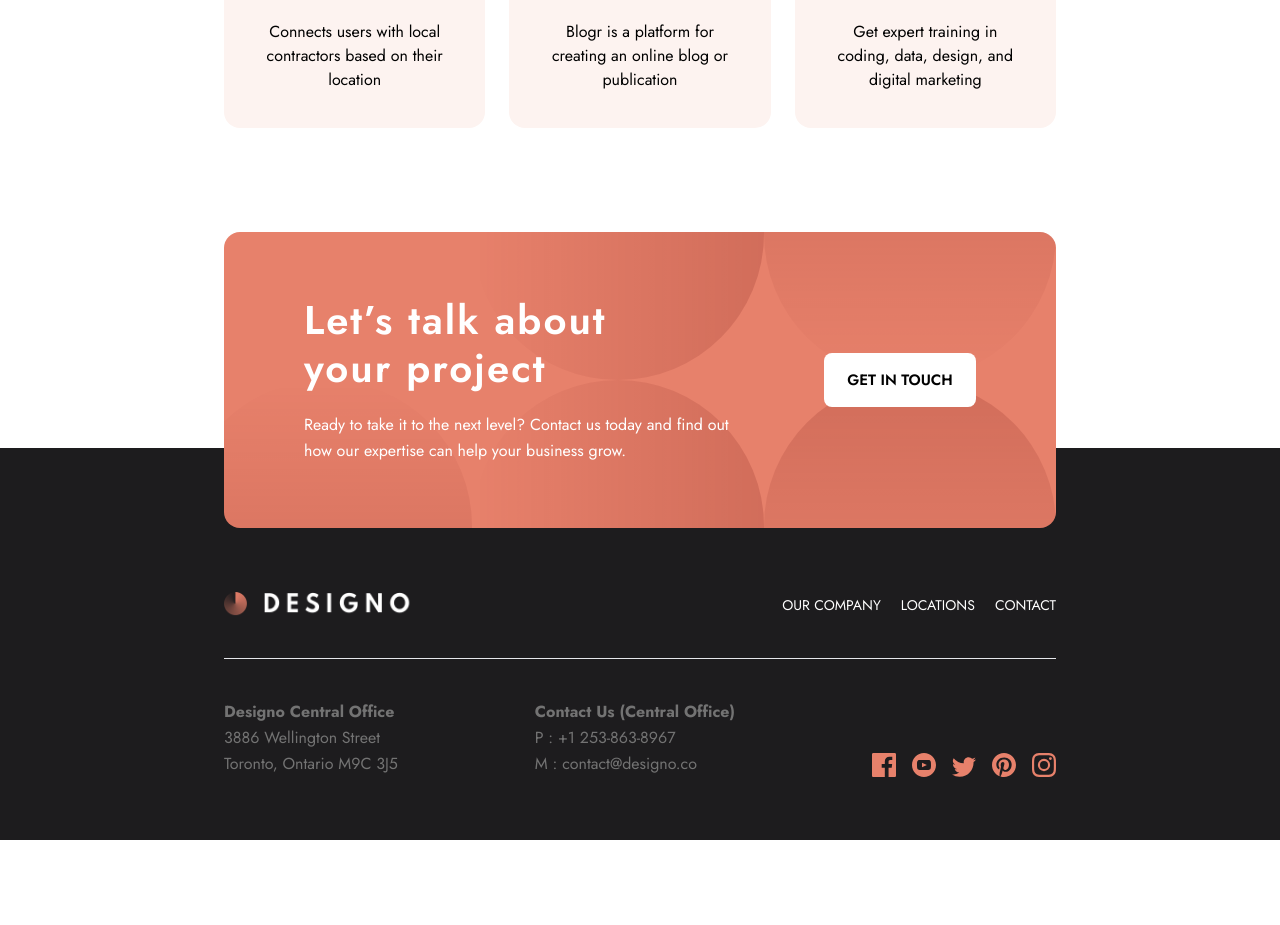
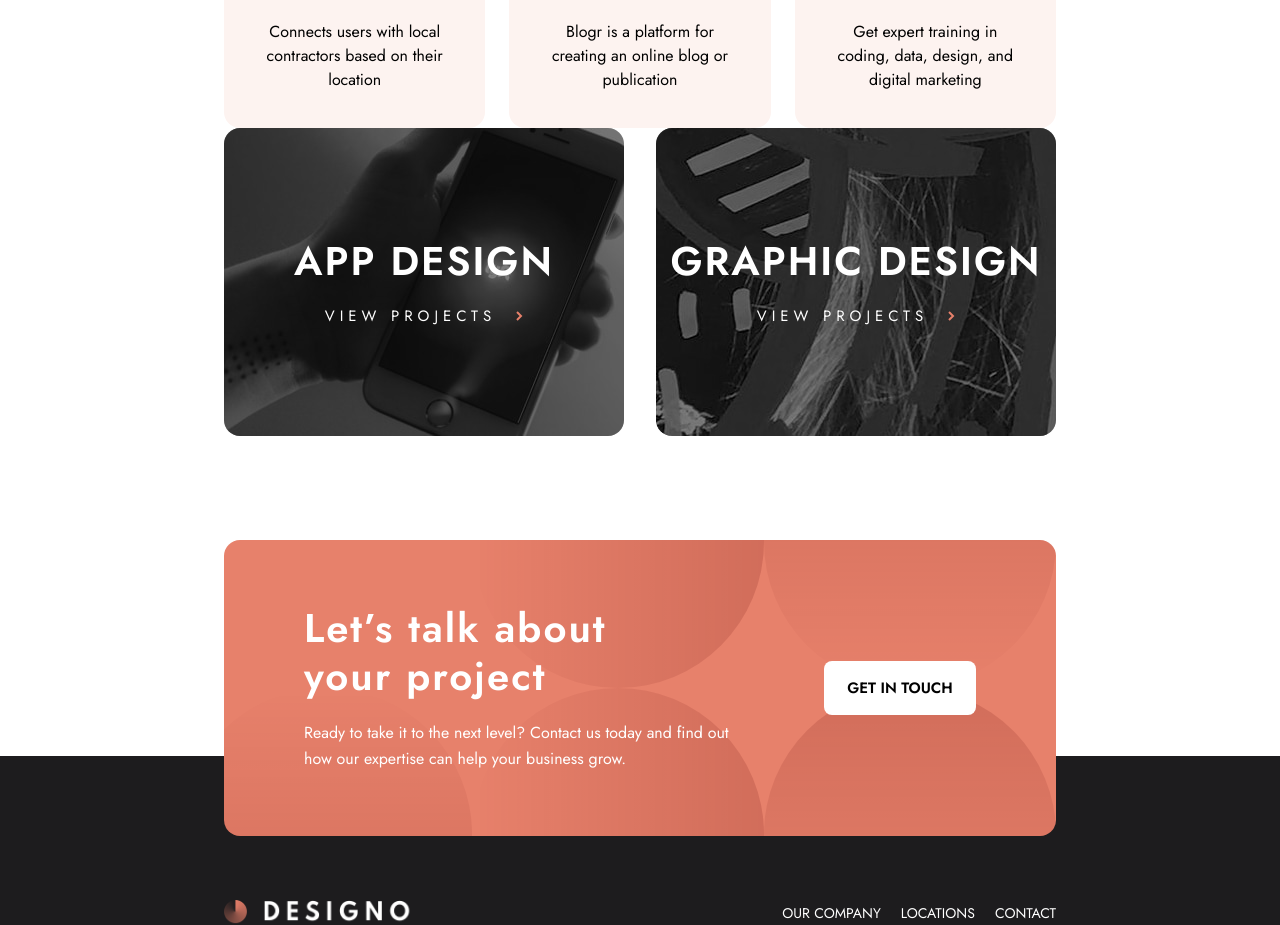
Before and after one commit to Oz996/Designo, a React (Vite) app: page /webdesign in a window 1280 px wide. Shown: the part 1460-2385 px from the top of the page. Before the commit the page ends 2300 px from the top, so only its background shows below. Built offline with nearby package versions, Linux system fonts and the light colour scheme.

Commit message:
added design component and some changes

```diff
--- a/src/components/shared/Button.tsx
+++ b/src/components/shared/Button.tsx
@@ -10,9 +10,10 @@ const Button = ({ variant = "primary", children }: props) => {
   return (
     <button
       className={classNames({
-        "min-w-[9.5rem] uppercase py-4 text-[15px] font-semibold rounded-lg cursor-pointer relative duration-300 active:duration-100 active:text-white overflow-hidden z-20":
+        "min-w-[9.5rem] uppercase py-4 text-[15px] font-semibold rounded-lg cursor-pointer relative duration-300 overflow-hidden z-20":
           true,
-        "hover:scale-[1.05] hover:pr-3 hover:duration-300": true,
+        "hover:scale-[1.05] hover:pr-3 hover:duration-300 active:duration-100 active:text-white":
+          true,
         "after:content-arrow-right after:duration-300 after:absolute after:right-[-.1rem] after:opacity-0 hover:after:opacity-100 hover:after:right-[.8rem]":
           true,
         "before:absolute before:inset-0 before:bg-gray-100 before:w-0 hover:before:w-full before:duration-200 before:-z-10 before:active:bg-peach-light":
--- /dev/null
+++ b/src/components/shared/DesignSection.tsx
@@ -0,0 +1,25 @@
+import ArrowRight from "../../assets/shared/desktop/icon-right-arrow.svg";
+
+const DesignSection = () => {
+  return (
+    <section className="w-full gap-8 flex flex-col lg:flex-row justify-between text-white uppercase">
+      <div className="w-full bg-home-app-design-mobile bg-cover sm:bg-home-app-design-tablet lg:bg-home-app-design-desktop flex flex-col gap-5 sm:h-[12.5rem] lg:h-[19.25rem] justify-center items-center rounded-2xl relative">
+        <div className="absolute inset-0 image-overlay rounded-2xl" />
+        <h2 className="text-[28px] sm:heading-md z-10">app design</h2>
+        <div className="flex gap-5 items-center z-10">
+          <p className="text-[15px] tracking-[5px]">view projects</p>
+          <img src={ArrowRight} alt="" />
+        </div>
+      </div>
+      <div className="w-full bg-home-graphic-design-mobile bg-cover sm:bg-home-graphic-design-tablet lg:bg-home-graphic-design-desktop flex flex-col gap-5 sm:h-[12.5rem] lg:h-[19.25rem] justify-center items-center rounded-2xl relative">
+        <div className="absolute inset-0 image-overlay rounded-2xl" />
+        <h2 className="text-[28px] sm:heading-md z-10">graphic design</h2>
+        <div className="flex gap-5 items-center z-10">
+          <p className="text-[15px] tracking-[5px]">view projects</p>
+          <img src={ArrowRight} alt="" />
+        </div>
+      </div>
+    </section>
+  );
+};
+export default DesignSection;
--- a/src/pages/Home.tsx
+++ b/src/pages/Home.tsx
@@ -28,33 +28,42 @@ const Home = () => {
       </section>
 
       <section className="lg:h-[40rem] flex flex-col lg:flex-row gap-8 justify-between mt-10 text-white uppercase">
-        <Link to="/webdesign" className="flex flex-col w-full justify-between">
+        <Link
+          to="/webdesign"
+          className="flex flex-col w-full justify-between group hover:opacity-95 active:opacity-90 active:duration-75 duration-300"
+        >
           <div className="bg-home-web-design-mobile bg-cover sm:bg-home-web-design-tablet lg:bg-home-web-design-desktop h-[15.5rem] sm:h-[12.5rem] lg:h-full flex flex-col gap-5 justify-center items-center rounded-2xl relative">
             <div className="absolute inset-0 image-overlay rounded-2xl" />
             <h2 className="text-[28px] sm:heading-md z-10">web design</h2>
-            <div className="flex gap-5 items-center z-10">
+            <div className="flex gap-5 group-hover:gap-6 duration-300 items-center z-10">
               <p className="text-[15px] tracking-[5px]">view projects</p>
               <img src={ArrowRight} alt="" />
             </div>
           </div>
         </Link>
         <div className="flex flex-col w-full justify-between gap-5">
-          <div className="bg-home-app-design-mobile bg-cover sm:bg-home-app-design-tablet lg:bg-home-app-design-desktop flex flex-col gap-5 h-[15.5rem] sm:h-[12.5rem] lg:h-[50%] justify-center items-center rounded-2xl relative">
+          <Link
+            to="/"
+            className="bg-home-app-design-mobile bg-cover sm:bg-home-app-design-tablet lg:bg-home-app-design-desktop flex flex-col gap-5 h-[15.5rem] sm:h-[12.5rem] lg:h-[50%] justify-center items-center rounded-2xl relative"
+          >
             <div className="absolute inset-0 image-overlay rounded-2xl" />
             <h2 className="text-[28px] sm:heading-md z-10">app design</h2>
             <div className="flex gap-5 items-center z-10">
               <p className="text-[15px] tracking-[5px]">view projects</p>
               <img src={ArrowRight} alt="" />
             </div>
-          </div>
-          <div className="bg-home-graphic-design-mobile bg-cover sm:bg-home-graphic-design-tablet lg:bg-home-graphic-design-desktop flex flex-col gap-5 h-[15.5rem] sm:h-[12.5rem] lg:h-[50%] justify-center items-center rounded-2xl relative">
+          </Link>
+          <Link
+            to="/"
+            className="bg-home-graphic-design-mobile bg-cover sm:bg-home-graphic-design-tablet lg:bg-home-graphic-design-desktop flex flex-col gap-5 h-[15.5rem] sm:h-[12.5rem] lg:h-[50%] justify-center items-center rounded-2xl relative"
+          >
             <div className="absolute inset-0 image-overlay rounded-2xl" />
             <h2 className="text-[28px] sm:heading-md z-10">graphic design</h2>
             <div className="flex gap-5 items-center z-10">
               <p className="text-[15px] tracking-[5px]">view projects</p>
               <img src={ArrowRight} alt="" />
             </div>
-          </div>
+          </Link>
         </div>
       </section>
 
--- a/src/pages/WebDesign.tsx
+++ b/src/pages/WebDesign.tsx
@@ -1,4 +1,5 @@
 import Cards from "../components/shared/Cards";
+import DesignSection from "../components/shared/DesignSection";
 import Title from "../components/shared/Title";
 
 const WebDesign = () => {
@@ -17,6 +18,7 @@ const WebDesign = () => {
         </div>
       </section>
       <Cards />
+      <DesignSection />
       <section className="mb-[20rem]"></section>
     </>
   );
```
